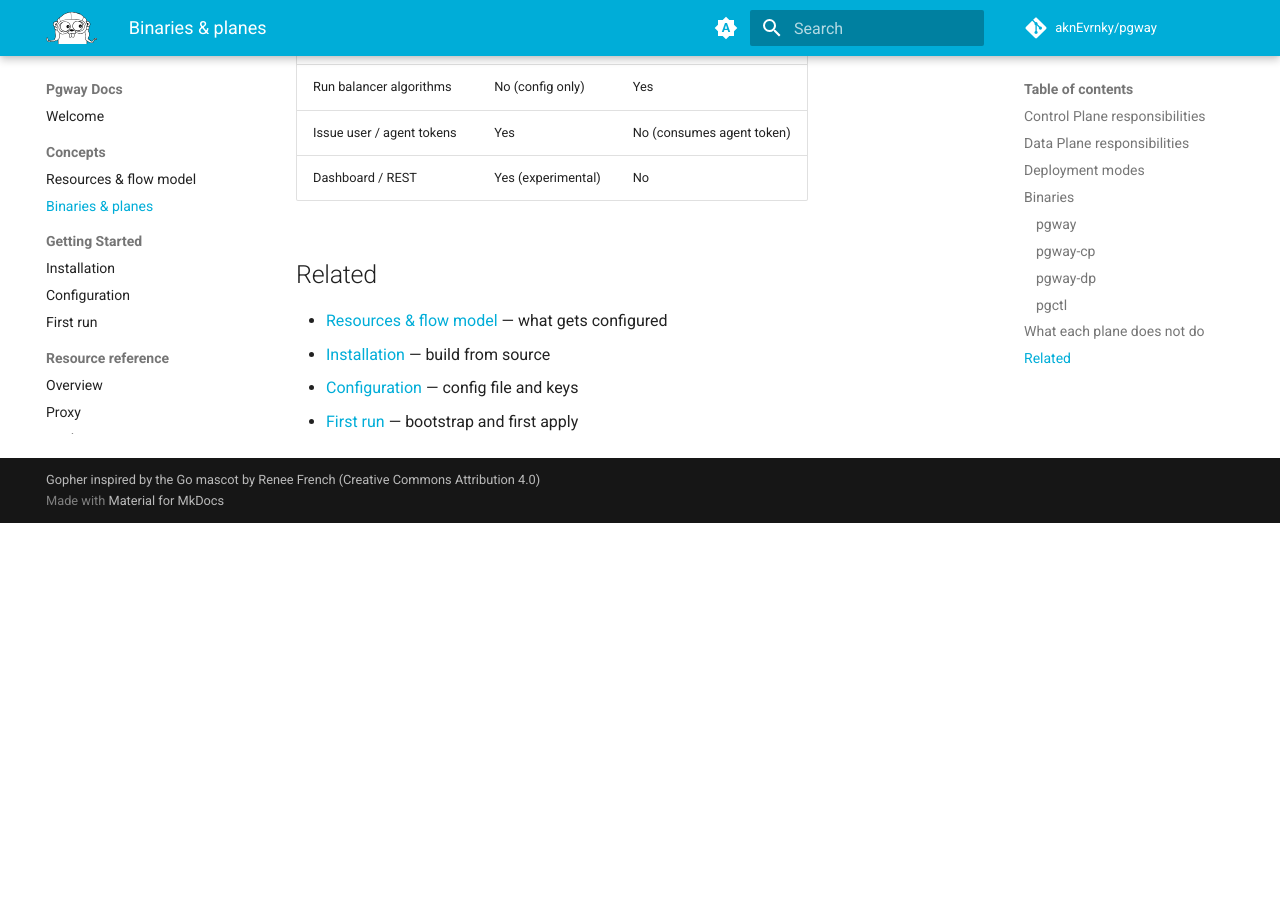
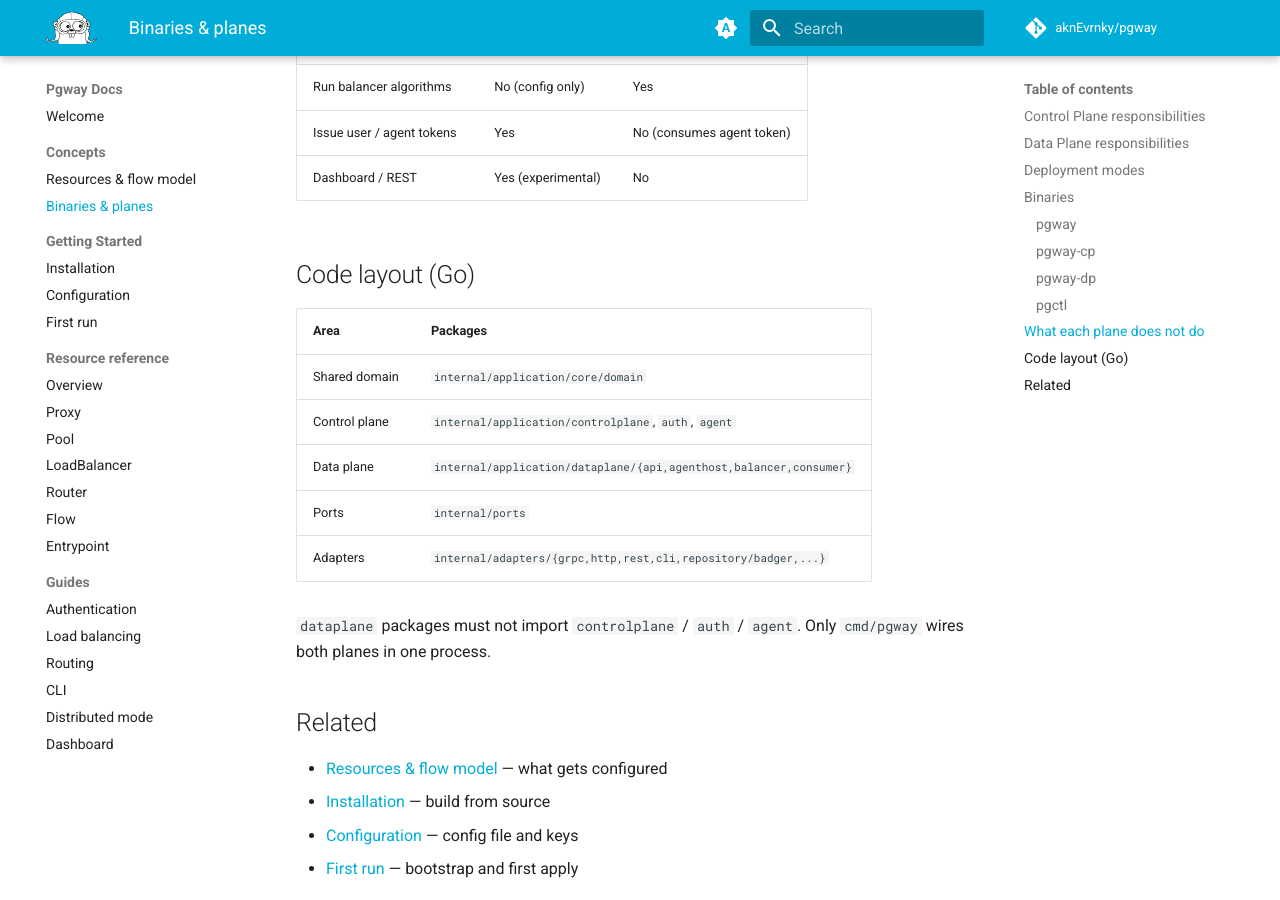
Before and after one commit to aknEvrnky/pgway-docs, an MkDocs documentation site: the page built from docs/concepts/binaries.md, in a window 1280 px wide and 900 px high, scrolled down 3108 px. Built offline with MkDocs 1.6.1 and Material for MkDocs 9.7.7, drawn with Linux system fonts in a browser that asks for light colours; comment, search, counter and statistics services are not loaded; before the commit the page ends 3631 px from its top, so only the background shows below that.

Commit message:
docs: document Go package layout for CP vs DP

```diff
--- a/docs/concepts/binaries.md
+++ b/docs/concepts/binaries.md
@@ -101,6 +101,18 @@
 | Issue user / agent tokens | Yes | No (consumes agent token) |
 | Dashboard / REST | Yes (experimental) | No |
 
+## Code layout (Go)
+
+| Area | Packages |
+|------|----------|
+| Shared domain | `internal/application/core/domain` |
+| Control plane | `internal/application/controlplane`, `auth`, `agent` |
+| Data plane | `internal/application/dataplane/{api,agenthost,balancer,consumer}` |
+| Ports | `internal/ports` |
+| Adapters | `internal/adapters/{grpc,http,rest,cli,repository/badger,...}` |
+
+`dataplane` packages must not import `controlplane` / `auth` / `agent`. Only `cmd/pgway` wires both planes in one process.
+
 ## Related
 
 - [Resources & flow model](resources.md) — what gets configured
```
